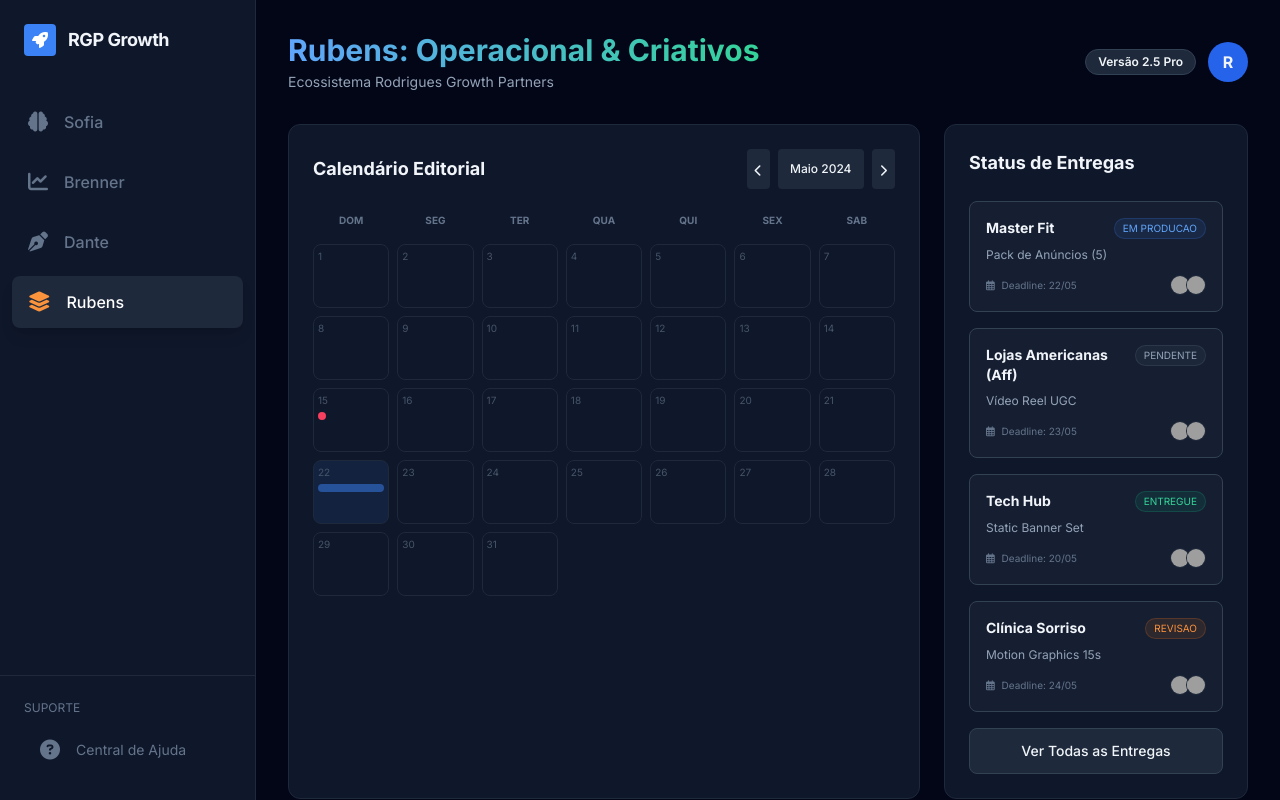
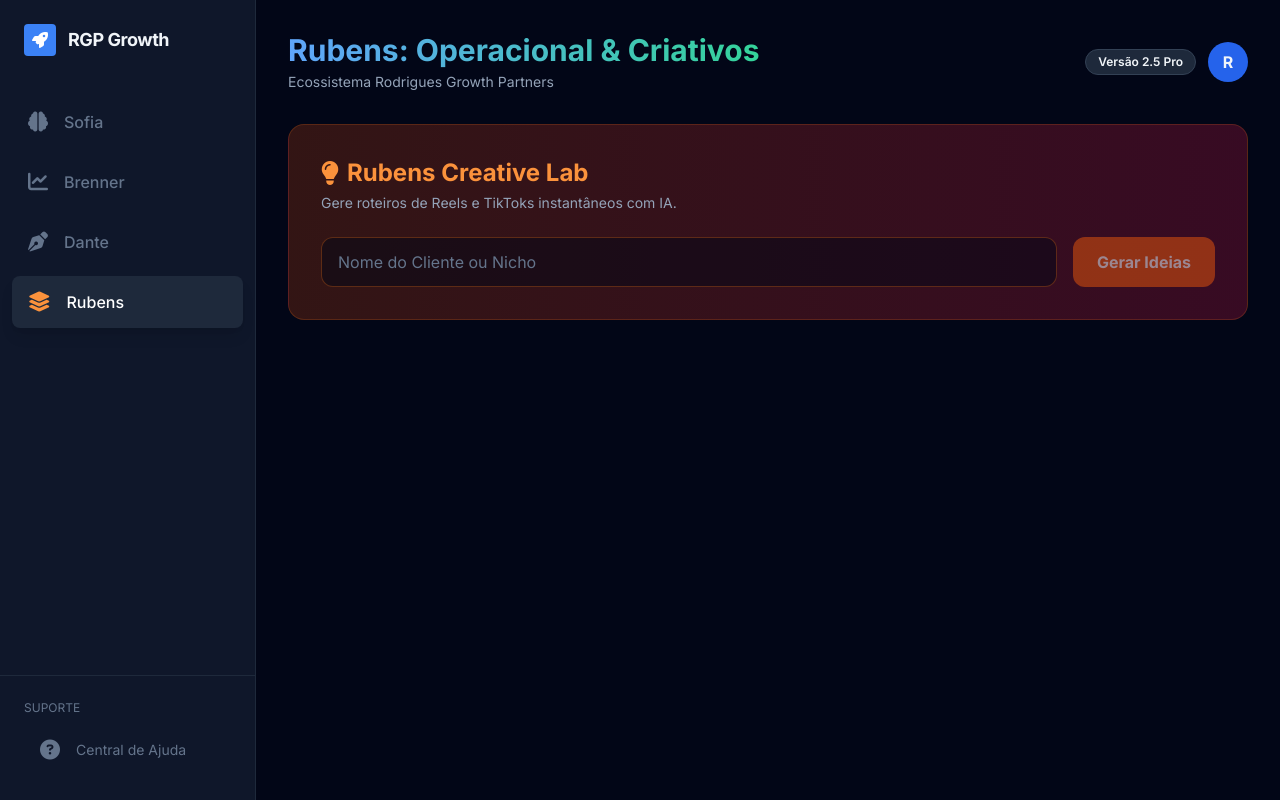
Before and after one commit to tr013432-design/RGP, a React (Vite) app: page / in a window 1280 px wide. Both pictures are taken after a click on the button "Rubens". Built offline with nearby package versions, Linux system fonts and the light colour scheme; grey boxes are pictures that could not be loaded.

Commit message:
Update RubensModule.tsx

```diff
--- a/components/RubensModule.tsx
+++ b/components/RubensModule.tsx
@@ -10,100 +10,64 @@ const DELIVERIES: CreativeDelivery[] = [
 ];
 
 const RubensModule: React.FC = () => {
-  // Estados para a IA do Rubens
   const [brainstormClient, setBrainstormClient] = useState('');
   const [creativeIdeas, setCreativeIdeas] = useState('');
   const [isBrainstorming, setIsBrainstorming] = useState(false);
+  const [error, setError] = useState<string | null>(null);
 
   const handleBrainstorm = async () => {
     if (!brainstormClient) return;
+
     setIsBrainstorming(true);
+    setCreativeIdeas('');
+    setError(null);
+
     try {
-      // Chama o serviço do Gemini (Rubens)
-      const ideas = await generateCreativeIdeas(brainstormClient, "Geral");
-      setCreativeIdeas(ideas || '');
-    } catch (e) {
-      console.error(e);
-      setCreativeIdeas("Erro ao gerar ideias. Verifique a conexão.");
+      const ideas = await generateCreativeIdeas(brainstormClient, 'Geral');
+
+      if (!ideas || typeof ideas !== 'string') {
+        throw new Error('Resposta inválida da IA');
+      }
+
+      setCreativeIdeas(ideas);
+    } catch (err: any) {
+      console.error('Erro Rubens:', err);
+
+      setError(
+        err?.message ||
+        'Erro ao gerar ideias. Verifique a API ou tente novamente.'
+      );
     } finally {
       setIsBrainstorming(false);
     }
   };
 
   const getStatusStyle = (status: string) => {
-    switch(status) {
-      case 'ENTREGUE': return 'bg-emerald-500/10 text-emerald-400 border-emerald-500/20';
-      case 'EM_PRODUCAO': return 'bg-blue-500/10 text-blue-400 border-blue-500/20';
-      case 'REVISAO': return 'bg-orange-500/10 text-orange-400 border-orange-500/20';
-      default: return 'bg-slate-500/10 text-slate-400 border-slate-500/20';
+    switch (status) {
+      case 'ENTREGUE':
+        return 'bg-emerald-500/10 text-emerald-400 border-emerald-500/20';
+      case 'EM_PRODUCAO':
+        return 'bg-blue-500/10 text-blue-400 border-blue-500/20';
+      case 'REVISAO':
+        return 'bg-orange-500/10 text-orange-400 border-orange-500/20';
+      default:
+        return 'bg-slate-500/10 text-slate-400 border-slate-500/20';
     }
   };
 
   return (
     <div className="space-y-6">
-      <div className="grid grid-cols-1 lg:grid-cols-3 gap-6">
-        {/* Editorial Calendar Summary */}
-        <div className="lg:col-span-2 bg-slate-900 p-6 rounded-xl border border-slate-800">
-          <div className="flex justify-between items-center mb-6">
-            <h3 className="font-bold text-lg">Calendário Editorial</h3>
-            <div className="flex gap-2">
-              <button className="p-2 bg-slate-800 rounded hover:bg-slate-700"><i className="fas fa-chevron-left text-xs"></i></button>
-              <button className="px-3 py-1 bg-slate-800 rounded text-xs font-medium">Maio 2024</button>
-              <button className="p-2 bg-slate-800 rounded hover:bg-slate-700"><i className="fas fa-chevron-right text-xs"></i></button>
-            </div>
-          </div>
 
-          <div className="grid grid-cols-7 gap-2">
-            {['Dom', 'Seg', 'Ter', 'Qua', 'Qui', 'Sex', 'Sab'].map(day => (
-              <div key={day} className="text-center text-[10px] uppercase font-bold text-slate-500 mb-2">{day}</div>
-            ))}
-            {Array.from({ length: 31 }).map((_, i) => (
-              <div key={i} className={`h-16 border border-slate-800 rounded-lg p-1 text-[10px] relative group hover:bg-slate-800/30 transition-colors ${i+1 === 22 ? 'bg-blue-500/10 border-blue-500/30' : ''}`}>
-                <span className="text-slate-600 group-hover:text-slate-400">{i + 1}</span>
-                {i + 1 === 15 && <div className="mt-1 h-2 w-2 rounded-full bg-rose-500" title="Lançamento X"></div>}
-                {i + 1 === 22 && <div className="mt-1 h-2 w-full rounded bg-blue-500/50"></div>}
-              </div>
-            ))}
-          </div>
-        </div>
-
-        {/* Status Tracker */}
-        <div className="bg-slate-900 p-6 rounded-xl border border-slate-800">
-          <h3 className="font-bold text-lg mb-6">Status de Entregas</h3>
-          <div className="space-y-4">
-            {DELIVERIES.map(item => (
-              <div key={item.id} className="p-4 bg-slate-800/50 rounded-lg border border-slate-700">
-                <div className="flex justify-between items-start mb-2">
-                  <h4 className="font-bold text-sm">{item.client}</h4>
-                  <span className={`text-[10px] px-2 py-0.5 rounded-full border ${getStatusStyle(item.status)}`}>
-                    {item.status.replace('_', ' ')}
-                  </span>
-                </div>
-                <p className="text-xs text-slate-400 mb-3">{item.type}</p>
-                <div className="flex items-center justify-between">
-                  <span className="text-[10px] text-slate-500"><i className="far fa-calendar-alt mr-1"></i> Deadline: {item.deadline}</span>
-                  <div className="flex -space-x-1">
-                    <img src="https://picsum.photos/20/20?random=1" className="w-5 h-5 rounded-full border border-slate-800" alt="user" />
-                    <img src="https://picsum.photos/20/20?random=2" className="w-5 h-5 rounded-full border border-slate-800" alt="user" />
-                  </div>
-                </div>
-              </div>
-            ))}
-            <button className="w-full py-3 bg-slate-800 hover:bg-slate-700 border border-slate-700 rounded-lg text-sm font-medium transition-colors">
-              Ver Todas as Entregas
-            </button>
-          </div>
-        </div>
-      </div>
-
-      {/* Creative Brainstorm Area - AGORA FUNCIONAL COM IA */}
+      {/* ======= BRAINSTORM ======= */}
       <div className="bg-gradient-to-r from-orange-900/40 to-rose-900/40 p-8 rounded-2xl border border-orange-500/20">
         <div className="flex flex-col gap-6">
           <div>
             <h3 className="text-2xl font-bold text-orange-400 flex items-center gap-2">
               <i className="fas fa-lightbulb"></i> Rubens Creative Lab
             </h3>
-            <p className="text-slate-400 text-sm mt-1">Gere roteiros de Reels e TikToks instantâneos com IA.</p>
+            <p className="text-slate-400 text-sm mt-1">
+              Gere roteiros de Reels e TikToks instantâneos com IA.
+            </p>
           </div>
 
           <div className="flex flex-col md:flex-row gap-4">
@@ -111,39 +75,42 @@ const RubensModule: React.FC = () => {
               type="text"
               value={brainstormClient}
               onChange={(e) => setBrainstormClient(e.target.value)}
-              placeholder="Nome do Cliente ou Nicho (ex: Hamburgueria Artesanal, Clínica de Estética)"
+              placeholder="Nome do Cliente ou Nicho"
               className="flex-1 bg-slate-950/50 border border-orange-500/30 rounded-xl px-4 py-3 text-white focus:ring-2 focus:ring-orange-500 outline-none placeholder-slate-500"
             />
+
             <button
               onClick={handleBrainstorm}
               disabled={isBrainstorming || !brainstormClient}
-              className="px-6 py-3 bg-orange-600 hover:bg-orange-500 text-white rounded-xl font-bold shadow-lg shadow-orange-900/20 transition-all flex items-center justify-center gap-2 disabled:opacity-50 disabled:cursor-not-allowed whitespace-nowrap"
+              className="px-6 py-3 bg-orange-600 hover:bg-orange-500 text-white rounded-xl font-bold transition-all disabled:opacity-50"
             >
-              {isBrainstorming ? (
-                <>
-                  <i className="fas fa-spinner fa-spin"></i> Criando...
-                </>
-              ) : (
-                <>
-                  <i className="fas fa-magic"></i> Gerar Ideias
-                </>
-              )}
+              {isBrainstorming ? 'Criando…' : 'Gerar Ideias'}
             </button>
           </div>
 
-          {/* Área de Resultado */}
+          {/* ======= ERRO ======= */}
+          {error && (
+            <div className="bg-red-900/30 border border-red-500/30 text-red-300 p-4 rounded-lg text-sm">
+              {error}
+            </div>
+          )}
+
+          {/* ======= RESULTADO ======= */}
           {creativeIdeas && (
-            <div className="mt-4 bg-slate-950 p-6 rounded-xl border border-orange-500/20 animate-in fade-in slide-in-from-bottom-4">
+            <div className="bg-slate-950 p-6 rounded-xl border border-orange-500/20">
               <div className="flex justify-between items-center mb-4 border-b border-slate-800 pb-2">
-                <h4 className="text-orange-400 font-bold uppercase text-xs tracking-widest">Ideias Geradas pelo Rubens:</h4>
+                <h4 className="text-orange-400 font-bold uppercase text-xs">
+                  Ideias do Rubens
+                </h4>
                 <button
                   onClick={() => navigator.clipboard.writeText(creativeIdeas)}
-                  className="text-xs text-slate-500 hover:text-white transition-colors flex items-center gap-1"
+                  className="text-xs text-slate-500 hover:text-white"
                 >
-                  <i className="fas fa-copy"></i> Copiar
+                  Copiar
                 </button>
               </div>
-              <div className="prose prose-invert prose-sm max-w-none text-slate-300 whitespace-pre-wrap font-sans leading-relaxed">
+
+              <div className="whitespace-pre-wrap text-slate-300 leading-relaxed">
                 {creativeIdeas}
               </div>
             </div>
```
